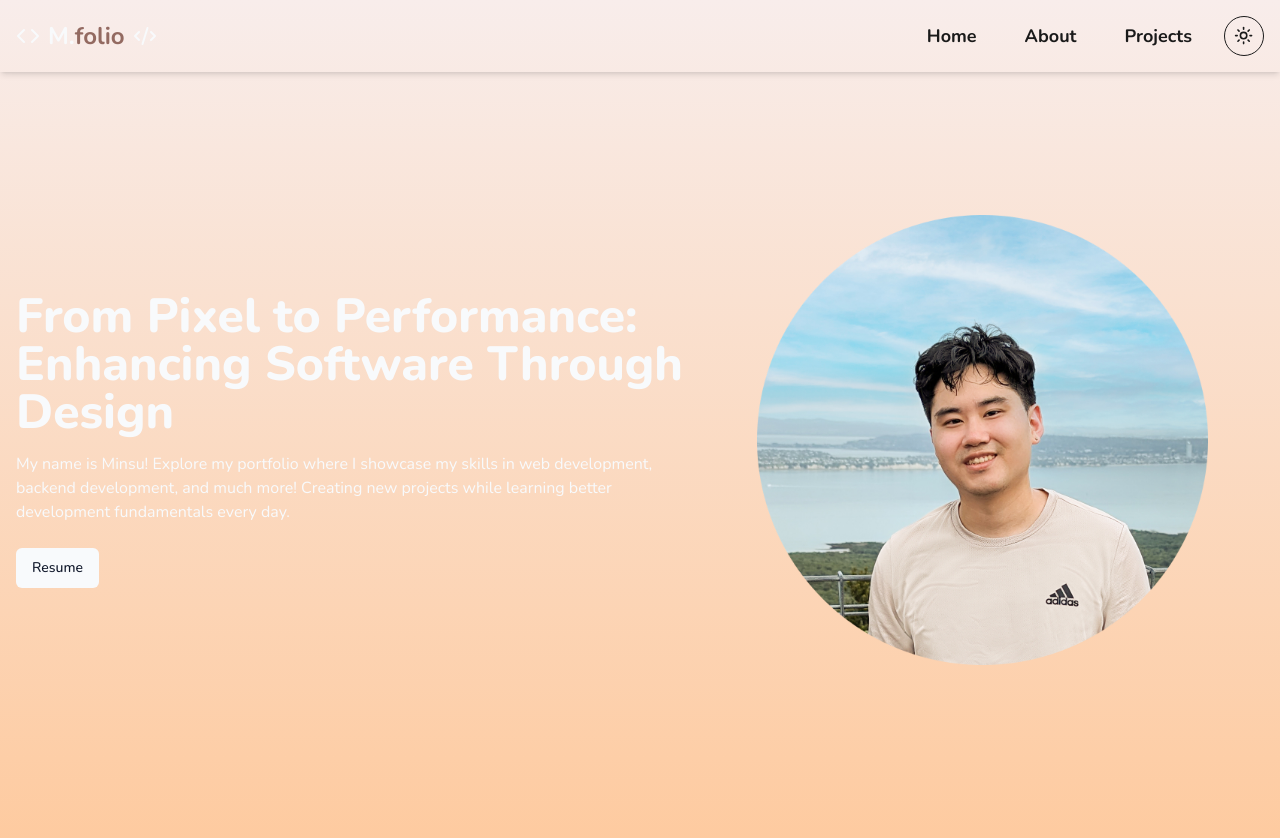
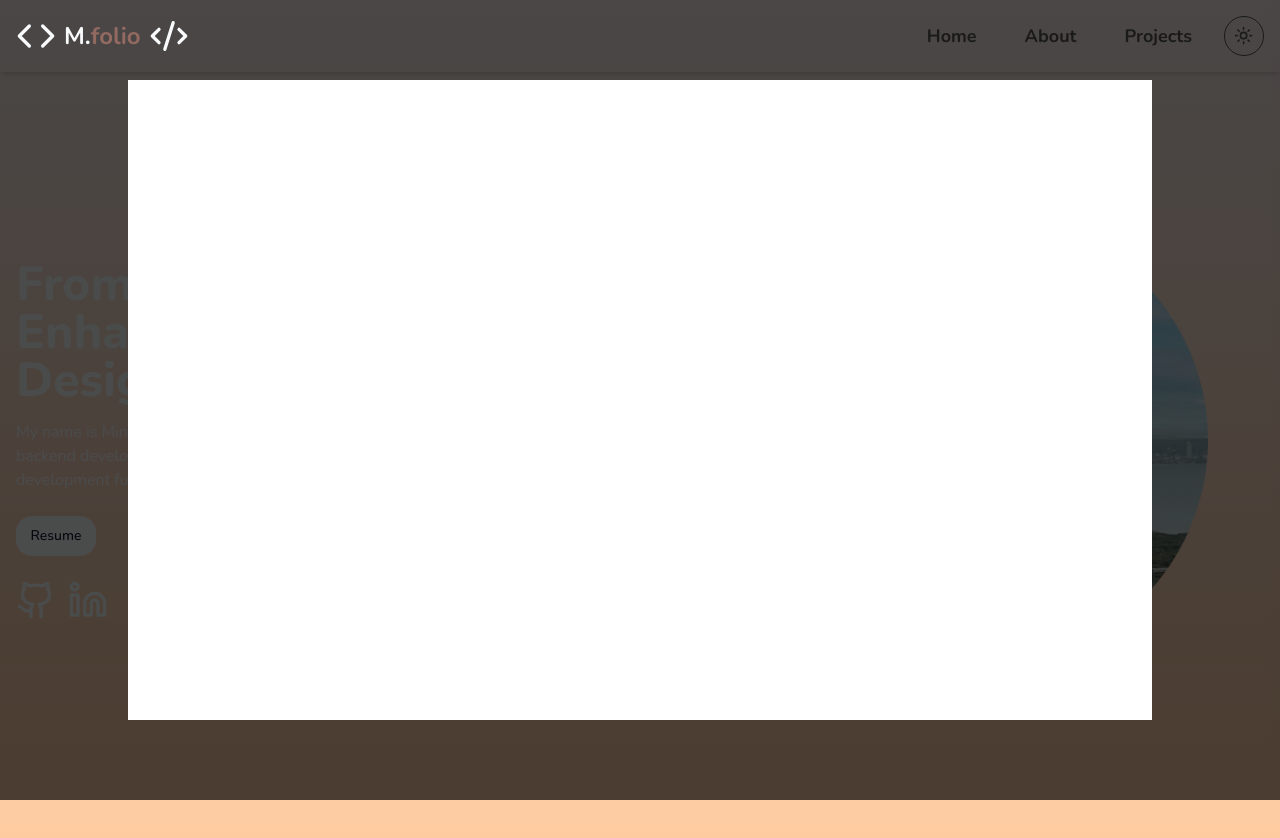
Before and after one commit to Minsukim2827/Minsu-s-Portfolio, a React (Vite) app: page / in a window 1280 px wide. Both pictures are taken after a click on the button "Resume". Shown: the top 838 px of the page. Built offline with nearby package versions, Linux system fonts and the light colour scheme.

Commit message:
improved intro

```diff
--- a/src/components/HomePage/intro.jsx
+++ b/src/components/HomePage/intro.jsx
@@ -1,14 +1,42 @@
-import React from 'react';
+import React, {useState} from 'react';
 import displayPhoto from '@/assets/photo1.png';
 import {Button} from '@/components/ui/button';
+import pdf from '@/assets/resume02052024.pdf';
+import {Github, Linkedin} from 'lucide-react';
+import { Link } from 'react-router-dom';
 
 function Intro() {
+    const [showPdfModal, setShowPdfModal] = useState(false);
+
+    const togglePdfModal = () => {
+      setShowPdfModal(!showPdfModal);
+    };
+
     return (
         <div className="flex flex-row h-auto md:h-screen mb-16 justify-center items-center gap-8 max-w-7xl mx-0 -mt-10 mr-10">
-            <div className="p-4 w-3/5">
-                <h1 className="text-5xl md:text-5xl font-extrabold mb-4">From Pixel to Performance: Enhancing Software Through Design</h1>
+            <div className="p-4 w-3/5 flex flex-col justify-evenly gap-6">
+                <h1 className="text-5xl font-extrabold -mb-2">From Pixel to Performance: Enhancing Software Through Design</h1>
                 <p>My name is Minsu! Explore my portfolio where I showcase my skills in web development, backend development, and much more! Creating new projects while learning better development fundamentals every day.</p>
-                <Button className="mt-6">Resume</Button>
+                <Button className="rounded-2xl w-20 hover:bg-peach-dark" onClick={togglePdfModal}>Resume</Button>
+                {showPdfModal && (
+        <div className="pdf-modal" onClick={togglePdfModal}>
+          <iframe
+            className="pdf-modal__iframe"
+            src={pdf}
+            type="application/pdf"
+            onClick={(e) => e.stopPropagation()}
+          />
+        </div>
+      )}
+      <div className = "flex flex-row gap-3">
+        <Link to="https://github.com/Minsukim2827">
+      <Github className="hover:text-peach-dark w-10 h-10"/>
+      </Link>
+      <Link to="https://www.linkedin.com/in/minsu-kim2827">
+      <Linkedin className="hover:text-peach-dark w-10 h-10"/>
+      </Link>
+      </div>
+
             </div>
             <div className="w-2/5">
                 <img src={displayPhoto} alt="Display Photo" className="w-full pr-8" />
--- a/src/components/NavBar/NavBar.jsx
+++ b/src/components/NavBar/NavBar.jsx
@@ -10,10 +10,10 @@ const Navbar = () => {
       <div className="max-w-7xl mx-auto w-full">
         <div className="flex justify-between items-center">
           <div className="flex items-center">
-            <Code className="mr-2"/>
+            <Code className="mr-2 w-10 h-10"/>
             <span className="font-bold text-2xl hover:text-peach-dark">M.</span>
             <span className="font-bold text-2xl text-peach-dark hover:text-smokey">folio</span>
-            <CodeXml className="ml-2"/>
+            <CodeXml className="ml-2 w-10 h-10"/>
           </div>
           <div className="flex items-center space-x-4">
             <Button variant="navHover" className="bg-transparent font-bold">
--- /dev/null
+++ b/src/css/pdf.css
@@ -0,0 +1,17 @@
+.pdf-modal {
+    position: fixed;
+    top: 0;
+    left: 0;
+    right: 0;
+    bottom: 0;
+    background: rgba(0, 0, 0, 0.7);
+    display: flex;
+    justify-content: center;
+    align-items: center;
+    z-index: 10;
+  }
+
+  .pdf-modal__iframe {
+    width: 80%;
+    height: 80%;
+  }
--- a/src/main.jsx
+++ b/src/main.jsx
@@ -2,6 +2,7 @@ import React from 'react'
 import ReactDOM from 'react-dom/client'
 import App from './App.jsx'
 import './css/index.css'
+import './css/pdf.css'
 
 ReactDOM.createRoot(document.getElementById('root')).render(
   <React.StrictMode>
```
